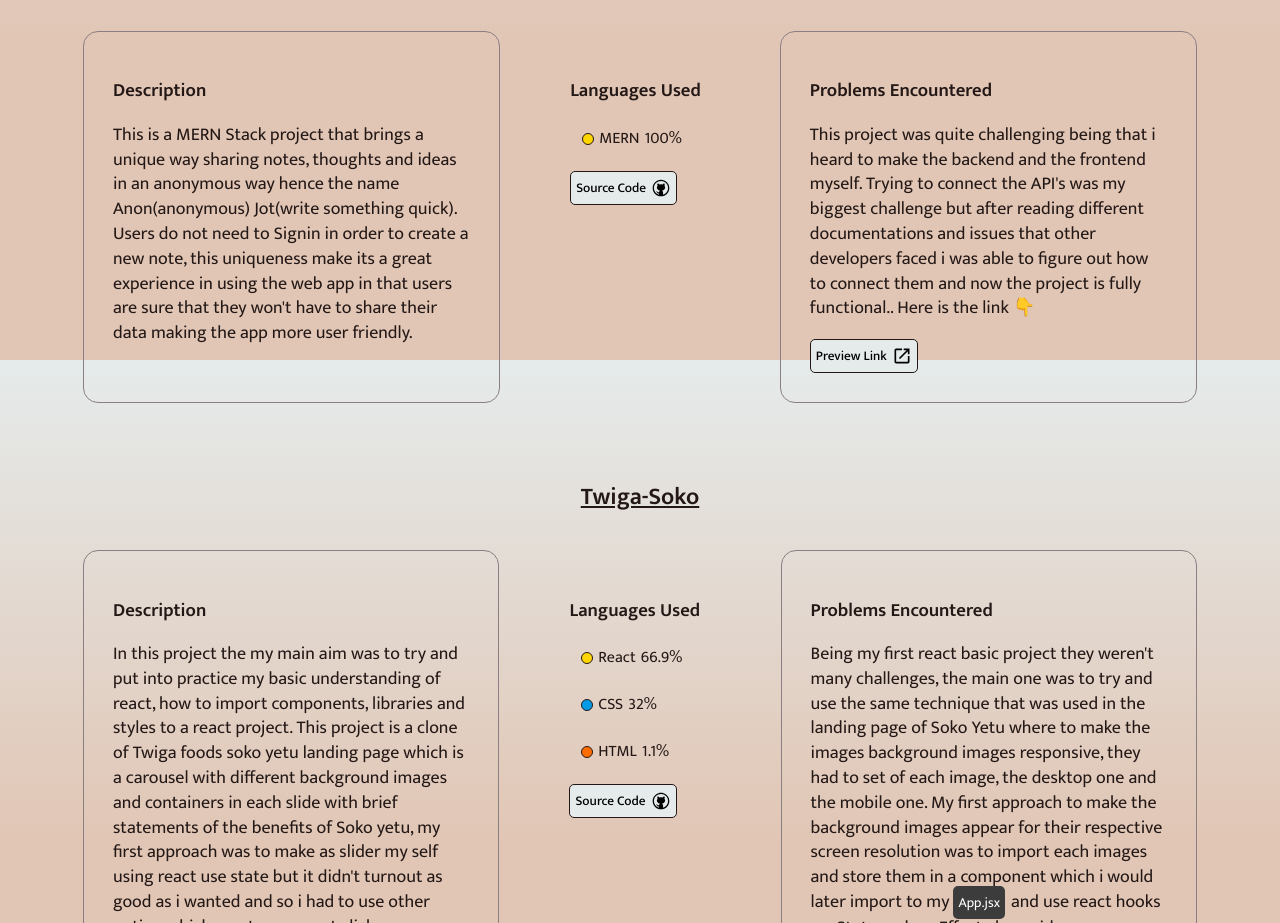
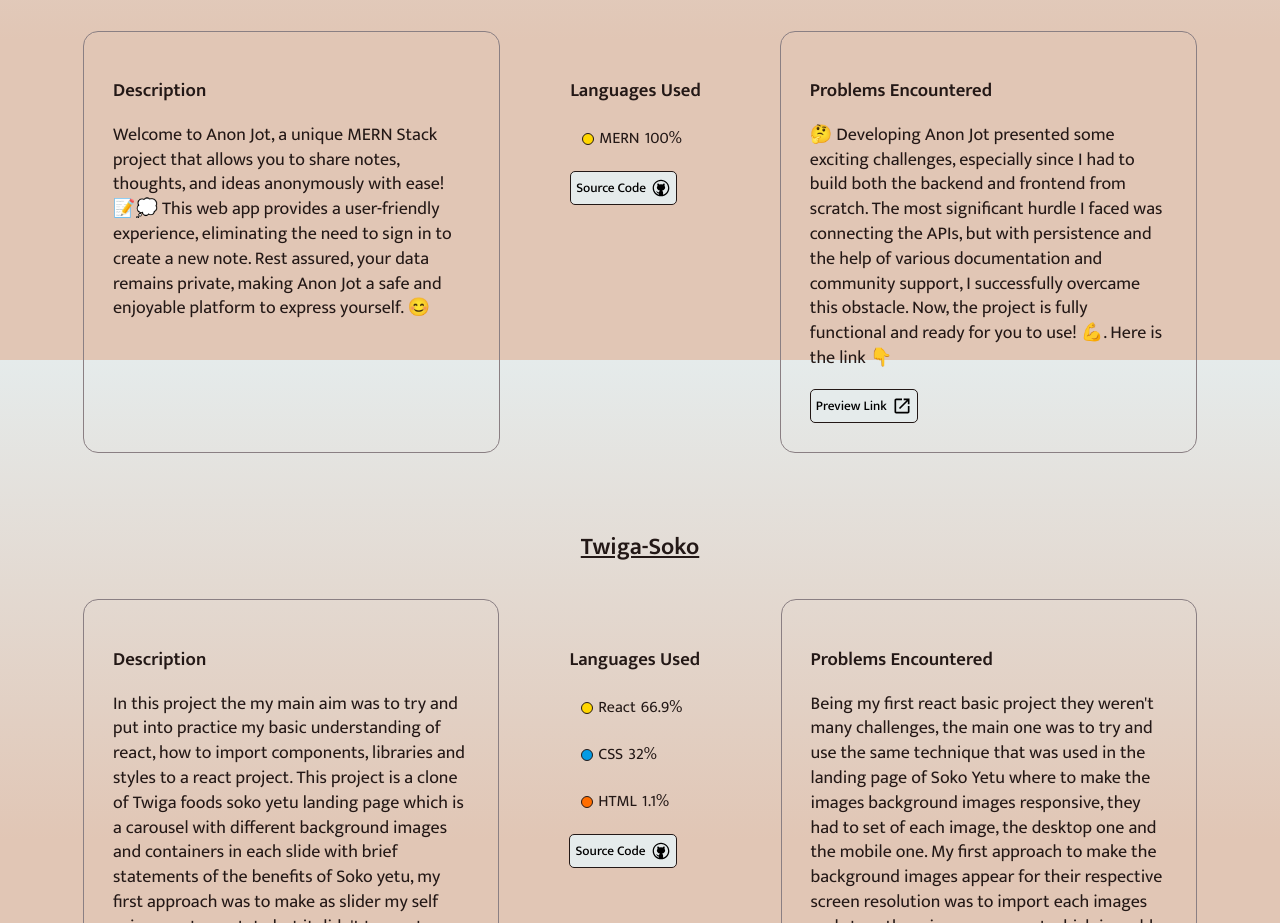
Before and after one commit to Ciamuthama/Portfolio, a plain HTML site: page index.html in a window 1280 px wide. Shown: the part 1240-2163 px from the top of the page. Drawn offline with Linux system fonts and the light colour scheme.

Commit message:
Update index.html anonjot project

```diff
--- a/index.html
+++ b/index.html
@@ -73,7 +73,7 @@
                             <div class="description">
                                 <h3>Description</h3>
                                 <p>
-                                   This is a MERN Stack project that brings a unique way sharing notes, thoughts and ideas in an anonymous way hence the name Anon(anonymous) Jot(write something quick). Users do not need to Signin in order to create a new note, this uniqueness make its a great experience in using the web app in that users are sure that they won't have to share their data making the app more user friendly.
+                                   Welcome to Anon Jot, a unique MERN Stack project that allows you to share notes, thoughts, and ideas anonymously with ease! 📝💭 This web app provides a user-friendly experience, eliminating the need to sign in to create a new note. Rest assured, your data remains private, making Anon Jot a safe and enjoyable platform to express yourself. 😊
                                 </p>
                             </div>
                             <div class="line"></div>
@@ -100,7 +100,7 @@
                             <div class="description">
                                 <h3>Problems Encountered</h3>
                                 <p>
-                                    This project was quite challenging being that i heard to make the backend and the frontend myself. Trying to connect the API's was my biggest challenge but after reading different documentations and issues that other developers faced i was able to figure out how to connect them and now the project is fully functional.. Here is the link 👇
+                                    🤔 Developing Anon Jot presented some exciting challenges, especially since I had to build both the backend and frontend from scratch. The most significant hurdle I faced was connecting the APIs, but with persistence and the help of various documentation and community support, I successfully overcame this obstacle. Now, the project is fully functional and ready for you to use! 💪. Here is the link 👇
                                 </p>
                                 <a href="https://anonjot.vercel.app" target="_blank"><button
                                         style="display:flex; align-items: center;gap: 5px; background-color: var(--background); border-radius: 5px; border: 1px solid var(--text); font-family: 'Mukta';font-weight: 500; padding: 5px;"><span>Preview
```
